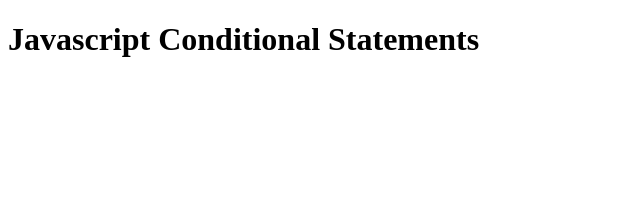
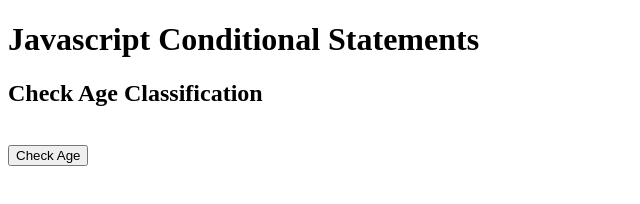
Before and after one commit to DAVIDLovesSZA9J/FV_ICT9J_Q4Practice1_David, a plain HTML site: page index.html in a window 1280 px wide. Shown: the whole page, without its empty margins (0-640 px from the left). Drawn offline with Linux system fonts and the light colour scheme.

Commit message:
Update index.html

```diff
--- a/index.html
+++ b/index.html
@@ -8,5 +8,30 @@
 <body>
     <h1>Javascript Conditional Statements</h1>
     <!-- Hello -->
+
+    <h2>Check Age Classification</h2>
+    <br>
+    <button class="btn btn-info" onclick="checkAge()">Check Age</button>
+
+    <script>
+        function checkAge (){
+            var age = 15;
+            if (isNaN(age) || age < 0) {
+                alert("Please input a valid number.")
+            }
+
+            else if(age <18){
+                alert("You are underage");
+            }
+
+            else if(age>=18){
+                alert("You are of legal age.");
+            }
+
+            else{
+                alert("Number could not be classified.")
+            }
+        }
+    </script>
 </body>
 </html>
```
